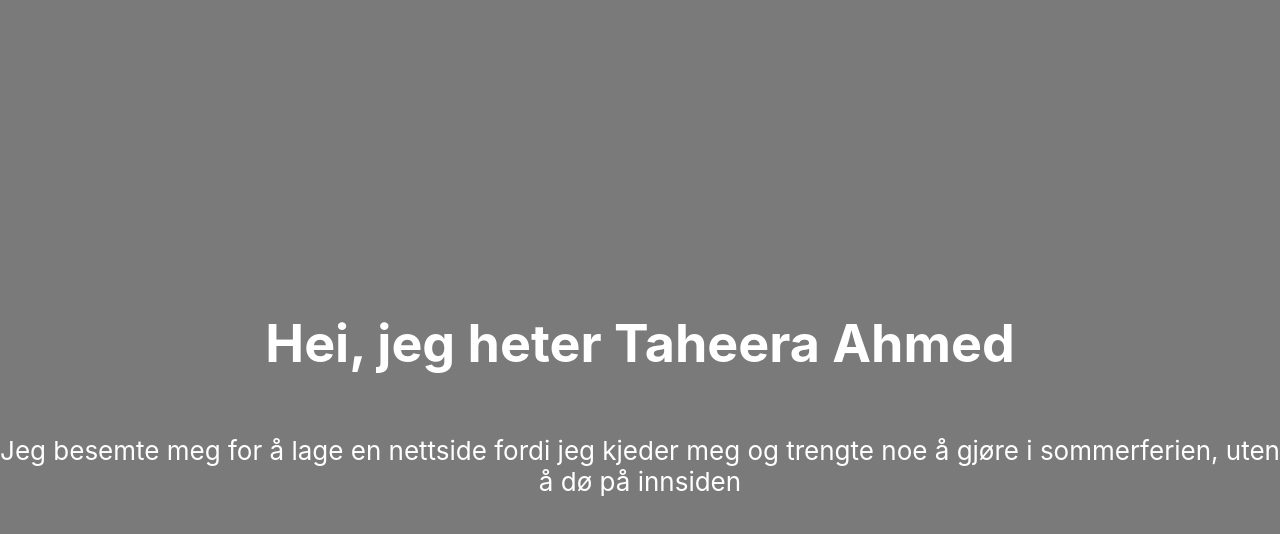
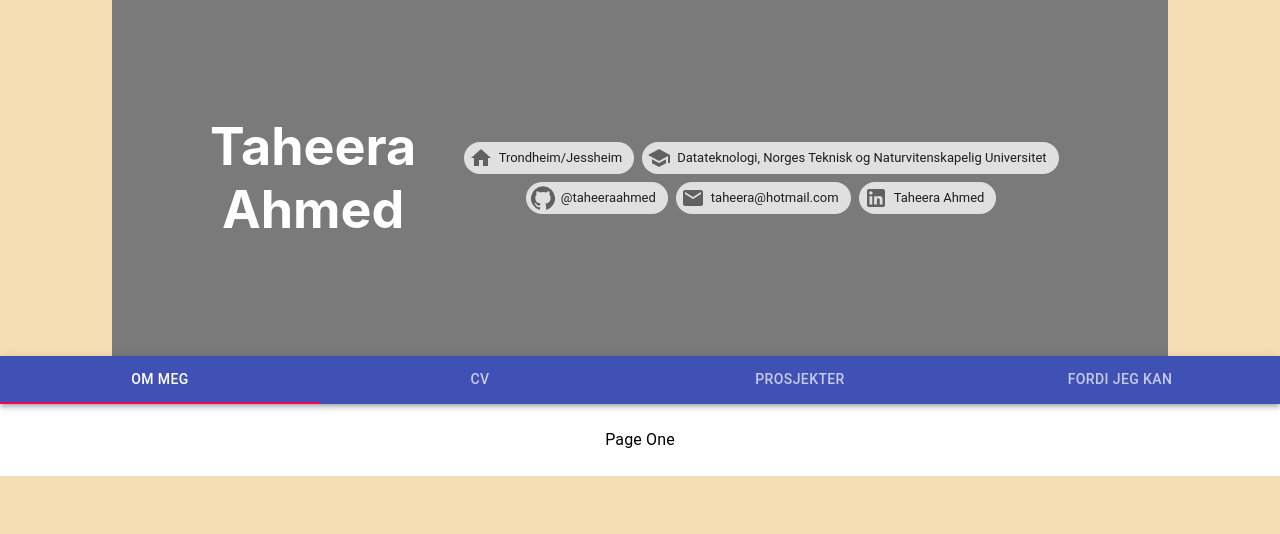
Before and after one commit to taheeraahmed/Making-a-react-app, a React (Create React App) app: page / in a window 1280 px wide. Shown: the top 534 px of the page. Built offline with nearby package versions, Linux system fonts and the light colour scheme.

Commit message:
Added a navbar and some chips

```diff
--- a/package.json
+++ b/package.json
@@ -3,9 +3,12 @@
   "version": "0.1.0",
   "private": true,
   "dependencies": {
+    "@material-ui/core": "^4.11.4",
+    "@material-ui/icons": "^4.11.2",
     "@testing-library/jest-dom": "^5.14.1",
     "@testing-library/react": "^11.2.7",
     "@testing-library/user-event": "^12.8.3",
+    "material-ui": "^0.20.2",
     "react": "^17.0.2",
     "react-dom": "^17.0.2",
     "react-scripts": "4.0.3",
--- a/src/App.css
+++ b/src/App.css
@@ -2,26 +2,21 @@
   text-align: center;
 }
 
-.App-header {
+.header {
   background-color: #7a7a7a;
-  min-height: 100vh;
   display: flex;
-  flex-direction: column;
   align-items: center;
-  justify-content: center;
   font-size: calc(10px + 2vmin);
   color: white;
+  padding: 10vh;
+  width: 70%;
+  margin: auto;
 }
-
-.App-link {
-  color: #61dafb;
+.body{
+  background-color: #7a7a7a;
+  height: 100%;
 }
-
-@keyframes App-logo-spin {
-  from {
-    transform: rotate(0deg);
-  }
-  to {
-    transform: rotate(360deg);
-  }
+.main {
+  margin: auto;
+  width: 70%;
 }
--- a/src/App.js
+++ b/src/App.js
@@ -1,19 +1,19 @@
 import './App.css';
+import Button from '@material-ui/core/Button';
+import Navbar from './components/Navbar';
+import Info from './components/Info';
 
 function App() {
   return (
-    <div className="App">
-      <header className="App-header">
-        <h1>
-          Hei, jeg heter Taheera Ahmed
-        </h1>
-        <p>
-          Jeg besemte meg for å lage en nettside fordi jeg kjeder meg
-          og
-          trengte noe å gjøre i sommerferien, uten å dø på innsiden
-        </p>
-      </header>
-    </div>
+      <div className="App">
+        <header className="header">
+          <h1>
+            Taheera Ahmed
+          </h1>
+          <Info/>
+        </header>
+        <Navbar/>
+      </div>
   );
 }
 
--- /dev/null
+++ b/src/components/Info.js
@@ -0,0 +1,34 @@
+import React from 'react';
+import { makeStyles } from '@material-ui/core/styles';
+import Avatar from '@material-ui/core/Avatar';
+import Chip from '@material-ui/core/Chip';
+import HomeIcon from '@material-ui/icons/Home';
+import SchoolIcon from '@material-ui/icons/School';
+import GitHubIcon from '@material-ui/icons/GitHub';
+import MailIcon from '@material-ui/icons/Mail';
+import LinkedInIcon from '@material-ui/icons/LinkedIn';
+
+const useStyles = makeStyles((theme) => ({
+  root: {
+    display: 'flex',
+    justifyContent: 'center',
+    flexWrap: 'wrap',
+    '& > *': {
+      margin: theme.spacing(0.5),
+    },
+  },
+}));
+
+export default function Info() {
+  const classes = useStyles();
+
+  return (
+    <div className={classes.root}>
+        <Chip avatar={<HomeIcon/>} label="Trondheim/Jessheim" />
+        <Chip avatar={<SchoolIcon/>} label="Datateknologi, Norges Teknisk og Naturvitenskapelig Universitet" />
+        <Chip avatar={<GitHubIcon/>} label="@taheeraahmed" component="a" href="https://github.com/taheeraahmed" clickable />
+        <Chip avatar={<MailIcon/>} label="taheera@hotmail.com" component="a" href="mailto:taheera@hotmail.com" clickable />
+        <Chip avatar={<LinkedInIcon/>} label="Taheera Ahmed" component="a" href="https://www.linkedin.com/in/taheera-ahmed-997750158/" clickable />
+    </div>
+  );
+}
--- /dev/null
+++ b/src/components/Navbar.js
@@ -0,0 +1,99 @@
+import React from 'react';
+import PropTypes from 'prop-types';
+import { makeStyles } from '@material-ui/core/styles';
+import AppBar from '@material-ui/core/AppBar';
+import Tabs from '@material-ui/core/Tabs';
+import Tab from '@material-ui/core/Tab';
+import Typography from '@material-ui/core/Typography';
+import Box from '@material-ui/core/Box';
+
+function TabPanel(props) {
+  const { children, value, index, ...other } = props;
+
+  return (
+    <div
+      role="tabpanel"
+      hidden={value !== index}
+      id={`nav-tabpanel-${index}`}
+      aria-labelledby={`nav-tab-${index}`}
+      {...other}
+    >
+      {value === index && (
+        <Box p={3}>
+          <Typography>{children}</Typography>
+        </Box>
+      )}
+    </div>
+  );
+}
+
+TabPanel.propTypes = {
+  children: PropTypes.node,
+  index: PropTypes.any.isRequired,
+  value: PropTypes.any.isRequired,
+};
+
+function a11yProps(index) {
+  return {
+    id: `nav-tab-${index}`,
+    'aria-controls': `nav-tabpanel-${index}`,
+  };
+}
+
+function LinkTab(props) {
+  return (
+    <Tab
+      component="a"
+      onClick={(event) => {
+        event.preventDefault();
+      }}
+      {...props}
+    />
+  );
+}
+
+const useStyles = makeStyles((theme) => ({
+  root: {
+    flexGrow: 1,
+    backgroundColor: '#ffffff',
+  },
+}));
+
+export default function Navbar() {
+  const classes = useStyles();
+  const [value, setValue] = React.useState(0);
+
+  const handleChange = (event, newValue) => {
+    setValue(newValue);
+  };
+
+  return (
+    <div className={classes.root}>
+      <AppBar position="static">
+        <Tabs
+          variant="fullWidth"
+          value={value}
+          onChange={handleChange}
+          aria-label="nav tabs example"
+        >
+          <LinkTab label="Om meg" href="/drafts" {...a11yProps(0)} />
+          <LinkTab label="CV" href="/trash" {...a11yProps(1)} />
+          <LinkTab label="Prosjekter" href="/spam" {...a11yProps(2)} />
+          <LinkTab label="Fordi jeg kan" href="/spam" {...a11yProps(3)} />
+        </Tabs>
+      </AppBar>
+      <TabPanel value={value} index={0}>
+        Page One
+      </TabPanel>
+      <TabPanel value={value} index={1}>
+        Page Two
+      </TabPanel>
+      <TabPanel value={value} index={2}>
+        Page Three
+      </TabPanel>
+      <TabPanel value={value} index={3}>
+        Page Three
+      </TabPanel>
+    </div>
+  );
+}
--- a/src/index.css
+++ b/src/index.css
@@ -5,6 +5,7 @@ body {
     sans-serif;
   -webkit-font-smoothing: antialiased;
   -moz-osx-font-smoothing: grayscale;
+  background-color: wheat;
 }
 
 code {
```
Also changed, not shown: src/components/Paper.js (added, +28 -0 lines), src/icons/house.js (added, +12 -0 lines), src/images/pb.jpeg (added), 1 other file (tests, documents, lock files or other folders).
